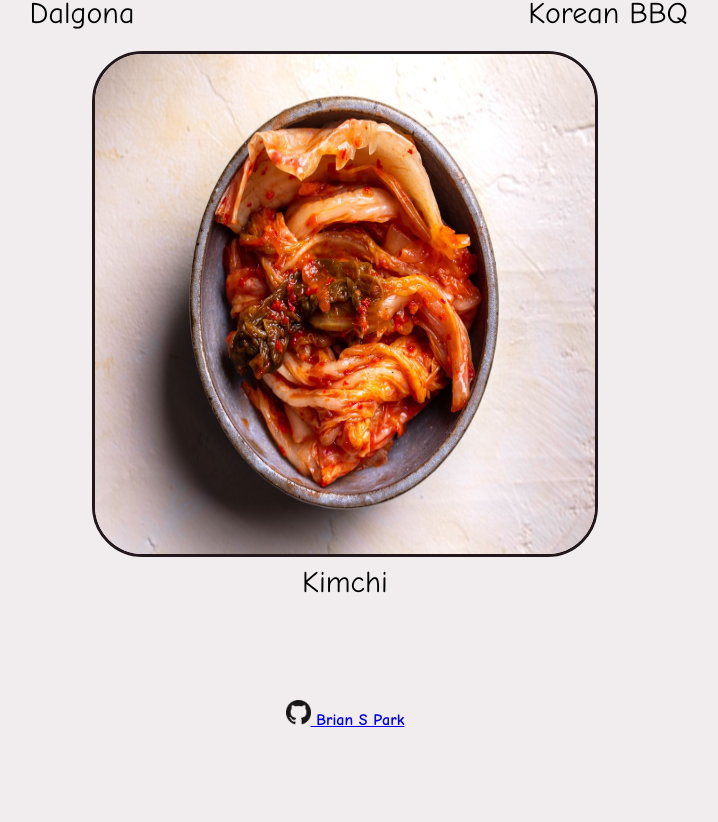
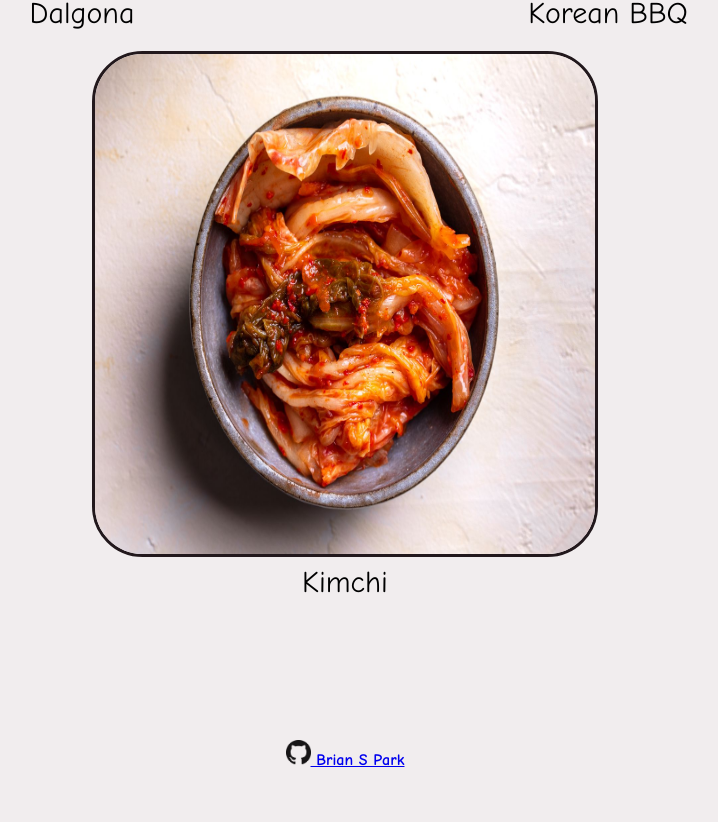
Before and after one commit to Brian-S-Park/Odin-Recipes, a plain HTML site: page index.html in a window 1280 px wide. Shown: the part 756-1578 px from the top of the page, without its empty margins (295-1013 px from the left). After the commit the page ends 1543 px from the top, so only its background shows below. Drawn offline with Linux system fonts and the light colour scheme.

Commit message:
Updated Version - 01/13/2022

```diff
--- a/index.html
+++ b/index.html
@@ -14,25 +14,25 @@
         <h1>Korean Recipes</h1></div>
         <div class="recipes">
             <div class="dalgona">
-                <div><img class="food" src="../img/dalgona.jpg" href="./Recipes/dalgona.html"></div>
+                <div><a href="./Recipes/dalgona.html"><img class="food" src="../img/dalgona.jpg"></a></div>
                 Dalgona
             </div>
             <div class="koreanbbq">
-                <div><img class="food" src="../img/koreanbbq.jpg" href="./Recipes/koreanbbq.html" ></div>
+                <div><a href="./Recipes/koreanbbq.html"><img class="food" src="../img/koreanbbq.jpg"></a></div>
                 Korean BBQ
             </div>
             <div class="kimchi">
-                <div><img class="food" src="../img/kimchi.jpg" href="./Recipes/kimchi.html"></div>
+                <div><a href="./Recipes/kimchi.html"><img class="food" src="../img/kimchi.jpg"></a></div>
                 Kimchi
             </div>
         </div>
+        <footer>
+            <a href="https://github.com/Brian-S-Park">
+                  <img src="./img/githublogo.png" alt="" height=25px;>
+                  Brian S Park
+            </a>
+        </footer>
     </div>
 </body>
-<div class="footer">
-    <a href="https://github.com/Brian-S-Park">
-          <img src="./img/githublogo.png" alt="" height=25px;>
-          Brian S Park
-    </a>
 
-  </div>
 </html>
--- a/style.css
+++ b/style.css
@@ -7,7 +7,7 @@ body{
     display:flex;
     flex-flow:column;
     justify-content:center;
-    padding:0px;
+
 }
 h1{
     text-align:center;
@@ -43,11 +43,14 @@ h1{
     border-color:#FF3336;
     opacity:70%;
 }
-.footer{
-    text-align:center;
-    padding:90px;
+footer{
+    margin:auto;
+    position:relative;
     font-family:"Comic Sans MS";
     font-weight:800;
+    margin-top:120px;
+    margin-bottom:0;
+    padding: 10px;
 }
 .squid{
     display:flex;
```
Also changed, not shown: 1 other file.
